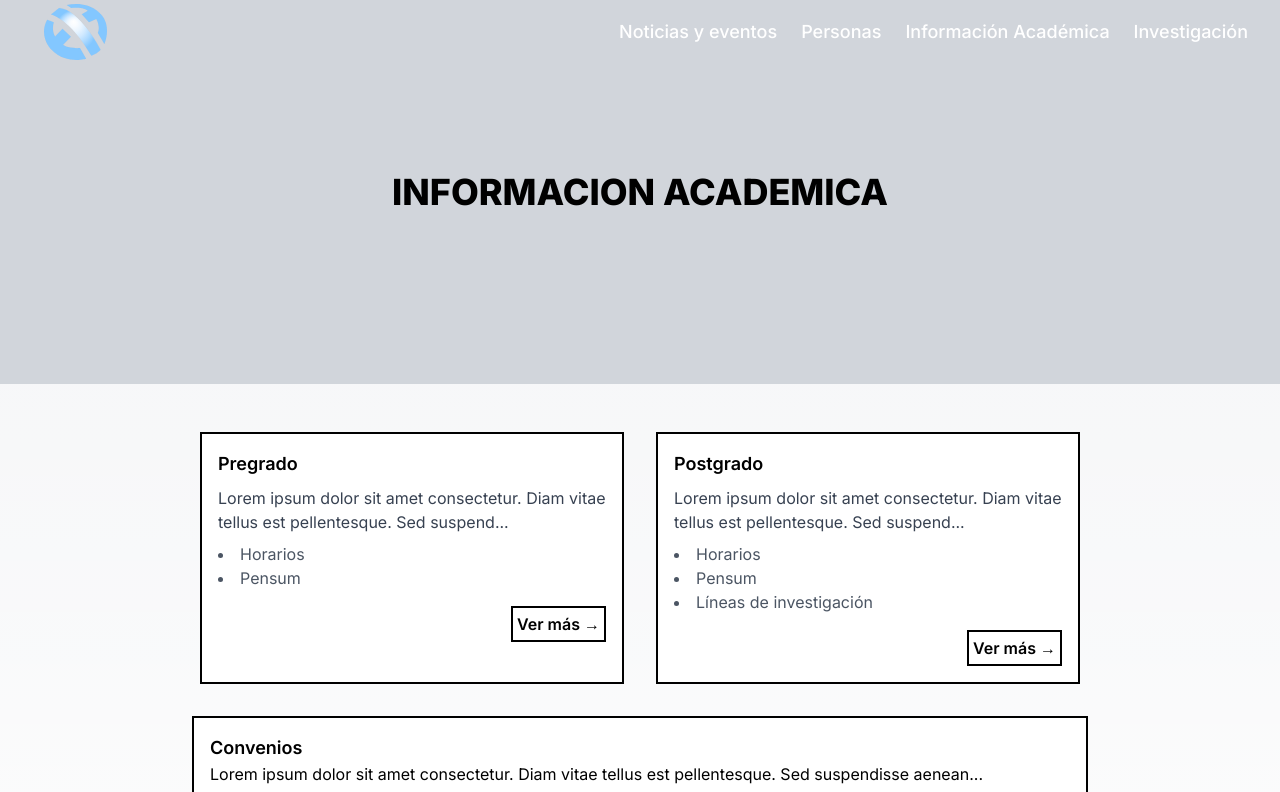
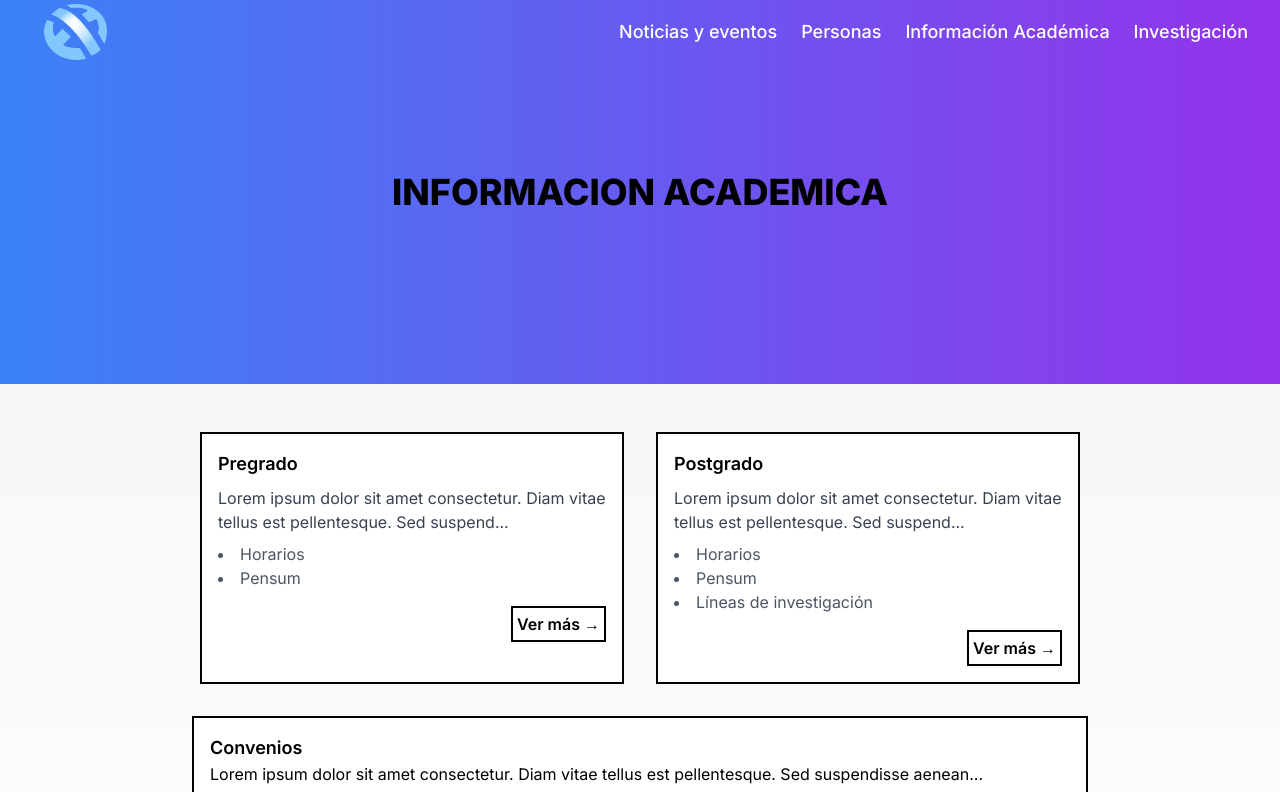
Before and after one commit to LideEieUcv/eie-frontend, a Next.js app: page /informacion-academica in a window 1280 px wide. Shown: the top 792 px of the page. Built offline with nearby package versions, Linux system fonts and the light colour scheme.

Commit message:
fix: update design header

```diff
--- a/app/informacion-academica/page.tsx
+++ b/app/informacion-academica/page.tsx
@@ -6,7 +6,7 @@ const Index = () => {
   return (
     <>
       {/* Título principal */}
-      <div className='min-h-96 bg-gray-300 mb-5 flex flex-col items-center justify-center text-black text-2xl md:text-3xl lg:text-4xl font-extrabold text-center px-4'>
+      <div className='min-h-96 bg-gradient-to-r from-blue-500 to-purple-600 mb-5 flex flex-col items-center justify-center text-black text-2xl md:text-3xl lg:text-4xl font-extrabold text-center px-4'>
         <h1>INFORMACION ACADEMICA</h1>
       </div>
 
```
